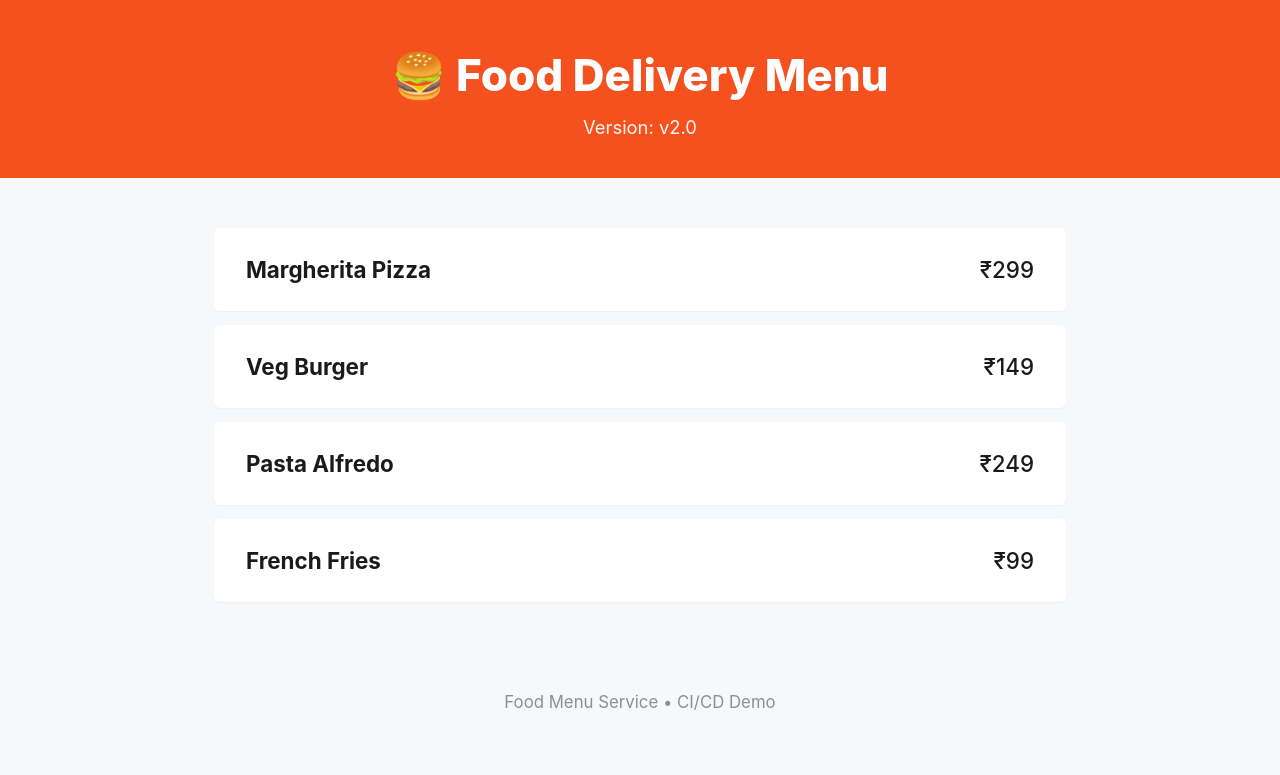
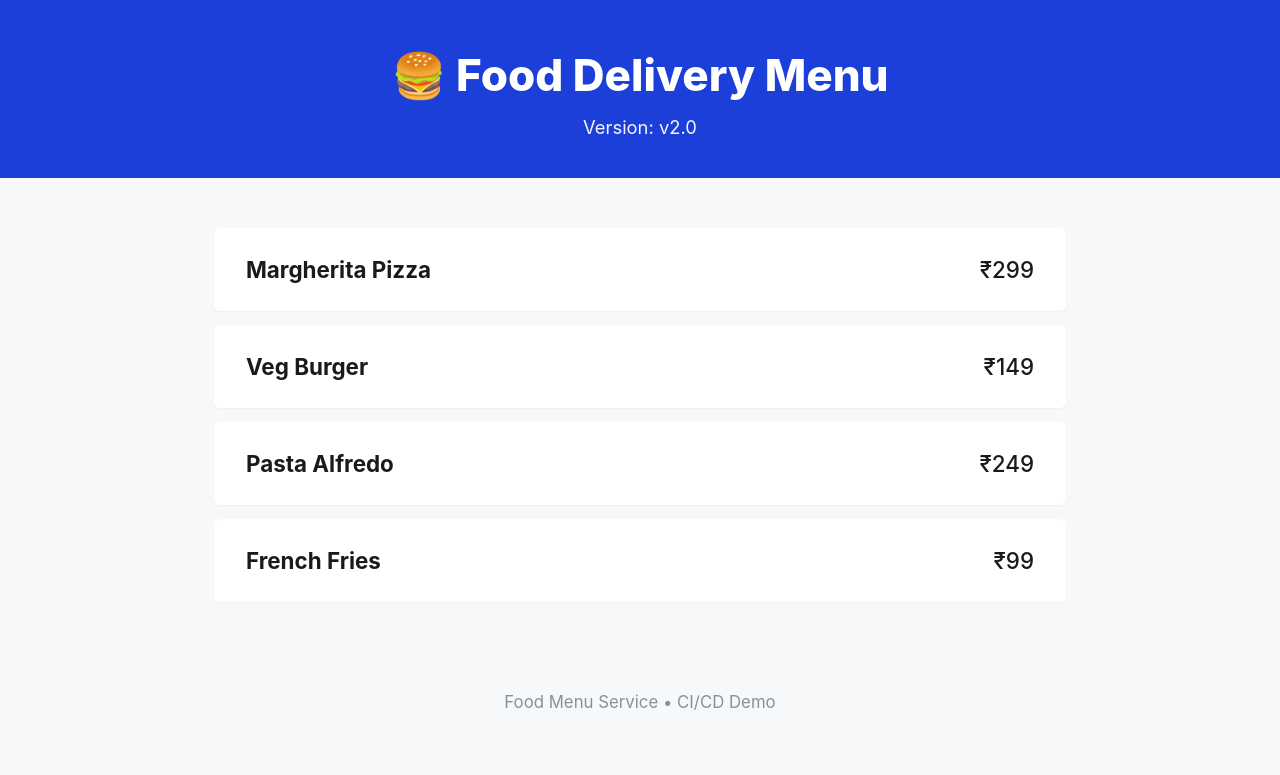
Before and after one commit to swethaseenivasan2003-afk/food-menu-app, a website: page app/public/index.html in a window 1280 px wide. Drawn offline with Linux system fonts and the light colour scheme.

Commit message:
Changed index.html

```diff
--- a/app/public/index.html
+++ b/app/public/index.html
@@ -18,7 +18,7 @@
     }
 
     .header {
-      background-color: #f4511e;
+      background-color: hsl(229, 77%, 48%);
       padding: 48px 20px 40px;
       text-align: center;
       color: #ffffff;
```
